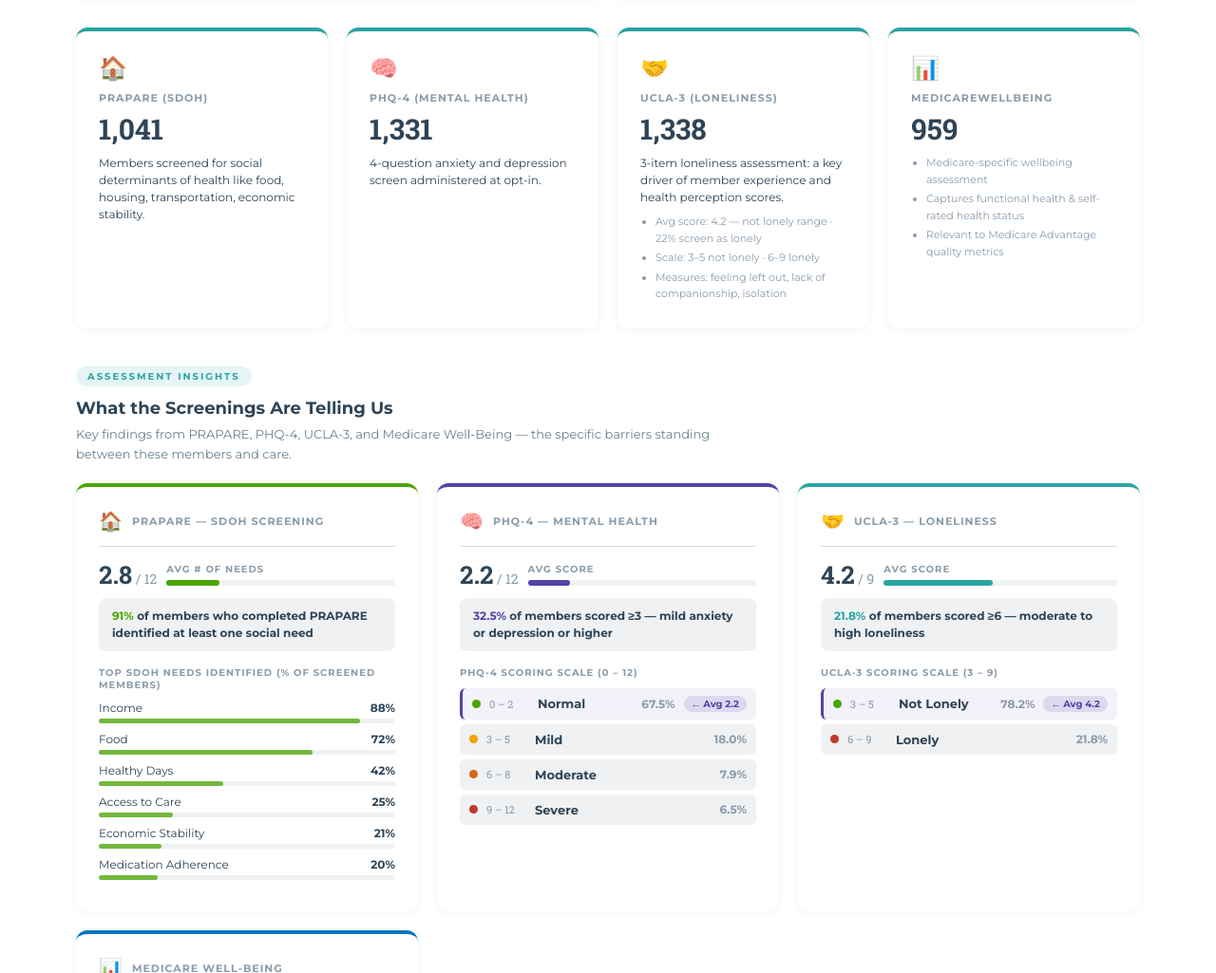
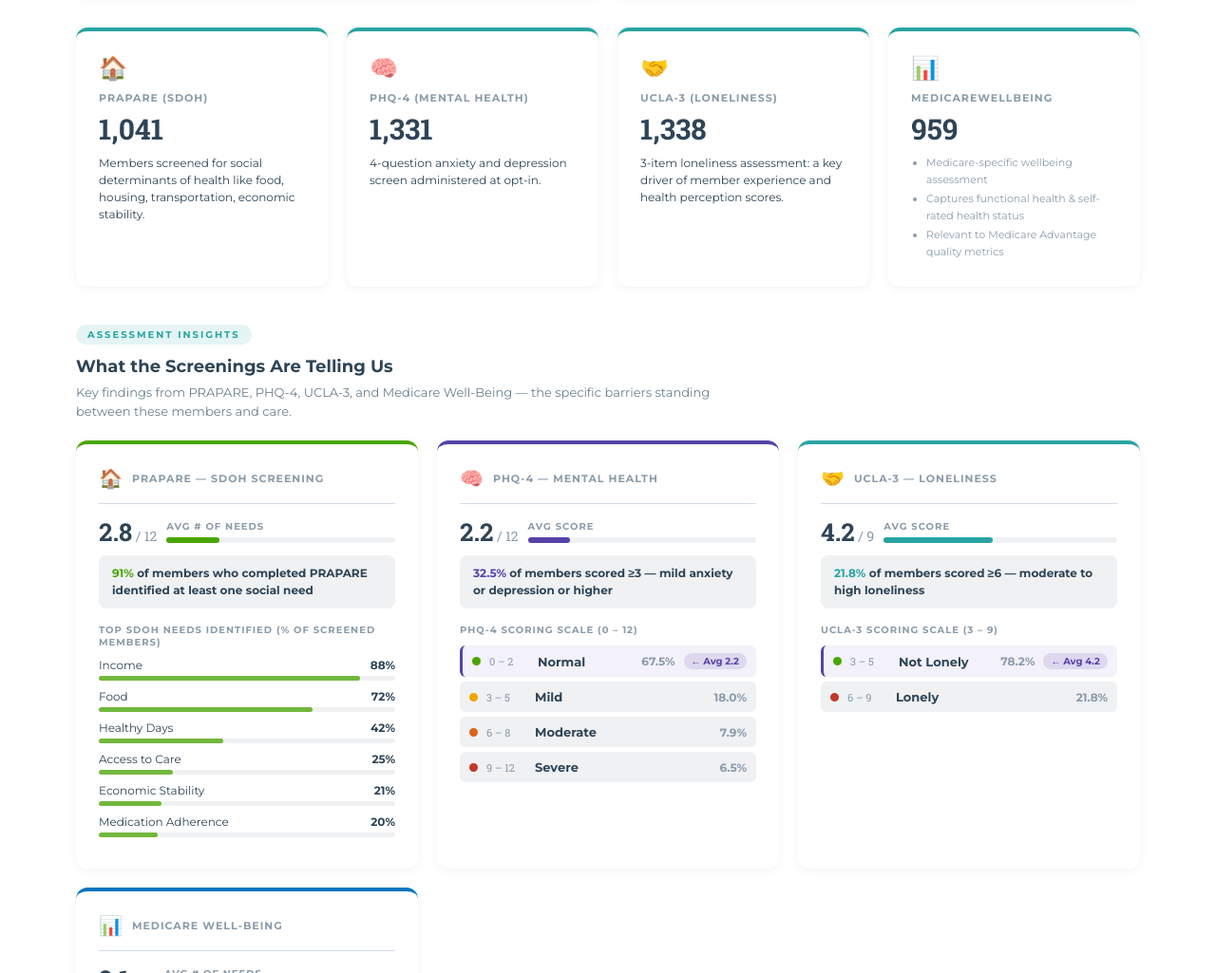
Before and after one commit to millskaylanpyx/aetna-medicare, a plain HTML site: page index.html in a window 1280 px wide. Shown: the part 3587-4612 px from the top of the page at 95% size. Drawn offline with Linux system fonts and the light colour scheme.

Commit message:
Remove data bullets from UCLA-3 tile
Leaves the count and descriptive blurb, matching PRAPARE and PHQ-4.

Co-Authored-By: Claude Opus 4.8 <noreply@anthropic.com>

```diff
--- a/index.html
+++ b/index.html
@@ -1200,11 +1200,7 @@ const D = {
     screenings: [
         { icon: "🏠", name: "PRAPARE (SDOH)",         actual: 1041, desc: "Members screened for social determinants of health like food, housing, transportation, economic stability.", bullets: [] },
         { icon: "🧠", name: "PHQ-4 (Mental Health)",   actual: 1331, desc: "4-question anxiety and depression screen administered at opt-in.", bullets: [] },
-        { icon: "🤝", name: "UCLA-3 (Loneliness)",     actual: 1338, desc: "3-item loneliness assessment: a key driver of member experience and health perception scores.", bullets: [
-            "Avg score: 4.2 — not lonely range · 22% screen as lonely",
-            "Scale: 3–5 not lonely · 6–9 lonely",
-            "Measures: feeling left out, lack of companionship, isolation"
-        ]},
+        { icon: "🤝", name: "UCLA-3 (Loneliness)",     actual: 1338, desc: "3-item loneliness assessment: a key driver of member experience and health perception scores.", bullets: [] },
         { icon: "📊", name: "MedicareWellBeing",        actual: 959, bullets: [
             "Medicare-specific wellbeing assessment",
             "Captures functional health & self-rated health status",
```
